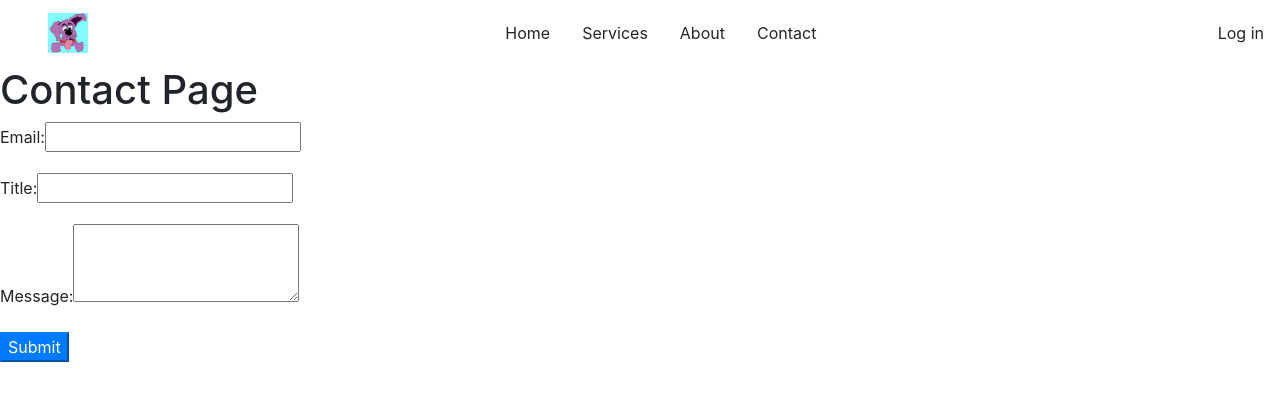
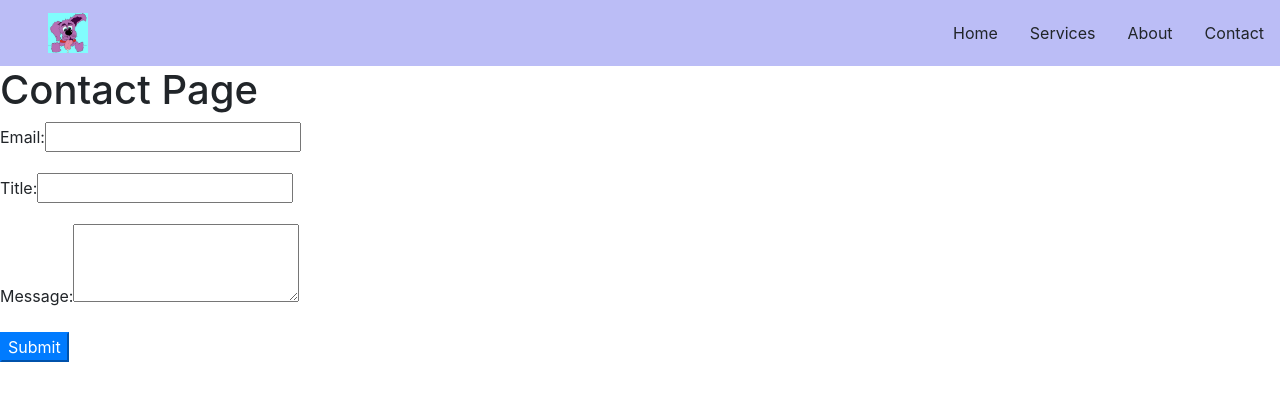
Before and after one commit to nickf94/T3A2_Pesky_Pooch, a React (Create React App) app in the folder src/client/: page /contact in a window 1280 px wide. Shown: the top 400 px of the page. Built offline with nearby package versions, Linux system fonts and the light colour scheme.

Commit message:
styled navbar

```diff
--- a/src/client/src/components/Navigationbar.js
+++ b/src/client/src/components/Navigationbar.js
@@ -10,14 +10,14 @@ export const Navigationbar = () => (
       <img src={logo} width="40" height="40" />
     </a>
 
-    <a role="button" class="navbar-burger burger" aria-label="menu" aria-expanded="false" data-target="navbarBasicExample">
+    <a role="button" class="navbar-burger" aria-label="menu" aria-expanded="false" data-target="navbarBasicExample">
       <span aria-hidden="true"></span>
       <span aria-hidden="true"></span>
       <span aria-hidden="true"></span>
     </a>
   </div>
 
-  <div id="navbarBasicExample" class="navbar-menu">
+  <div class="navbar-menu">
     <div class="navbar-start">
       <a class="navbar-item">
         Home
@@ -34,15 +34,5 @@ export const Navigationbar = () => (
       </a>
     </div>
   </div>
-
-    <div class="navbar-end">
-      <div class="navbar-item">
-        <div class="buttons">
-          <a class="button is-primary">
-            Log in
-          </a>
-        </div>
-      </div>
-    </div>
   </nav>
 )
--- a/src/client/src/forms/ContactForm.js
+++ b/src/client/src/forms/ContactForm.js
@@ -1,4 +1,5 @@
 import React, { Component } from 'react';
+import axios from "axios";
 
 export default class ContactForm extends Component {
 constructor(props) {
@@ -9,6 +10,37 @@ constructor(props) {
     message: ""
   }
 }
+
+  onFormSubmit = event => {
+    event.preventDefault();
+    const { email, title, message } = this.state;
+
+    const params = {
+      email,
+      title,
+      message
+  }
+  // HEROKU APP URL: https://peskypoochapi.herokuapp.com
+
+  axios.post("http://localhost:7001/contact", params)
+  .then(res => { this.props.onFormSubmit(res.data.token) })
+  .catch(err => console.error(err))
+};
+
+  onEmailChange(event) {
+    this.setState({email: event.target.value})
+  }
+
+  onTitleChange(event) {
+    this.setState({title: event.target.value})
+  }
+
+  onMessageChange(event) {
+    this.setState({message: event.target.value})
+  }
+
+  handleSubmit(event) {
+  }
 
 
   render() {
@@ -30,19 +62,4 @@ constructor(props) {
       </form>
     );
   }
-
-  onEmailChange(event) {
-    this.setState({email: event.target.value})
-  }
-
-  onTitleChange(event) {
-    this.setState({title: event.target.value})
-  }
-
-  onMessageChange(event) {
-    this.setState({message: event.target.value})
-  }
-
-  handleSubmit(event) {
-  }
 }
--- a/src/client/src/styles/styles.scss
+++ b/src/client/src/styles/styles.scss
@@ -1,3 +1,10 @@
+.navbar {
+  background-color: rgb(187, 189, 246);
+}
+
 .navbar-item {
   margin-left: 2rem;
 }
+.img {
+  padding-right: 6px;
+}
```
